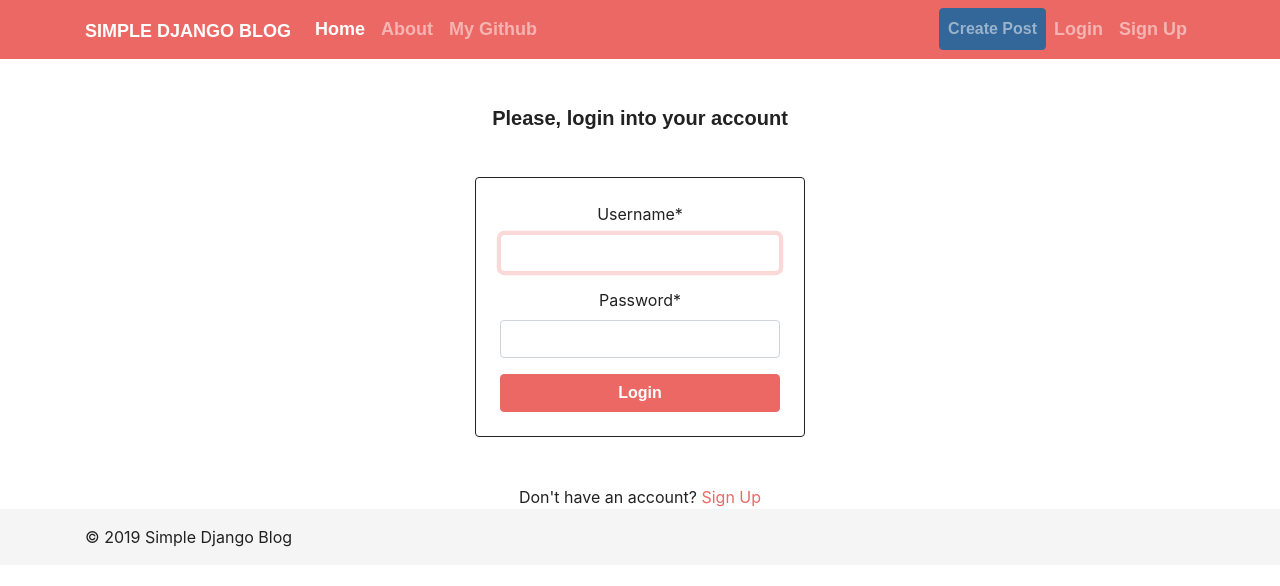
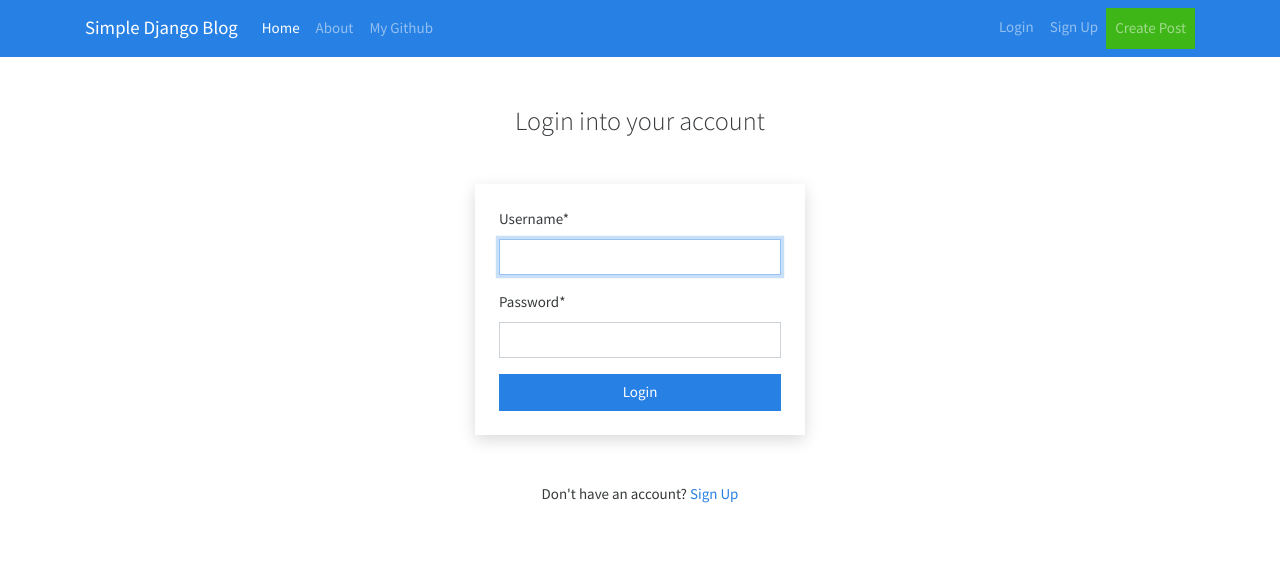
Before and after one commit to nawazm92/django-blog, a Django app: page /accounts/login/ in a window 1280 px wide. Shown: the top 586 px of the page. Run offline with Django 3.2, Linux system fonts and the light colour scheme; some libraries are stand-ins or nearby versions; some web fonts are replaced.

Commit message:
cleanup + UI changes

```diff
--- a/templates/layout.html
+++ b/templates/layout.html
@@ -7,15 +7,10 @@
     <title>Simple Django Blog</title>
 
     <!-- Compiled and minified CSS -->
-    <link rel="stylesheet" href="https://cdnjs.cloudflare.com/ajax/libs/bootswatch/4.3.1/journal/bootstrap.min.css">
+    <link rel="stylesheet" href="https://cdnjs.cloudflare.com/ajax/libs/bootswatch/4.3.1/cosmo/bootstrap.min.css">
 
     <style>
-        hr.liner {
-            border: 0;
-            height: 1px;
-            margin: 1em 0;
-            background-image: linear-gradient(to right, rgba(0, 0, 0, 0), rgba(0, 0, 0, 0.75), rgba(0, 0, 0, 0));
-        }
+        hr.liner{border:0;height:1px;margin:1em 0;background-image:linear-gradient(to right,rgba(0,0,0,0),rgba(0,0,0,.75),rgba(0,0,0,0))}
     </style>
 </head>
 <body>
@@ -40,11 +35,9 @@
                 </ul>
 
                 <ul class="navbar-nav">
-                    <li class="nav-item float-right"><a href="/posts/create" class="btn btn-info nav-link">Create Post</a></li>
-
                     {% if user.is_authenticated %}
                     <li class="nav-item dropdown float-right">
-                        <a class="nav-link dropdown-toggle" data-toggle="dropdown" href="#" role="button" aria-haspopup="true" aria-expanded="false">{{ user.username }}</a>
+                        <a class="nav-link dropdown-toggle" data-toggle="dropdown" href="#" role="button" aria-haspopup="true" aria-expanded="false"><strong>Hello, {{ user.username.capitalize }}!</strong></a>
                         <div class="dropdown-menu" x-placement="bottom-start" style="position: absolute; transform: translate3d(0px, 40px, 0px); top: 0px; left: 0px; will-change: transform;">
                             <a class="dropdown-item" href="javascript:;">Profile</a>
                             <div class="dropdown-divider"></div>
@@ -55,6 +48,7 @@
                     <li class="nav-item float-right"><a href="/accounts/login" class="nav-link">Login</a></li>
                     <li class="nav-item float-right"><a href="/signup" class="nav-link">Sign Up</a></li>
                     {% endif %}
+                    <li class="nav-item float-right"><a href="/posts/create" class="btn btn-success nav-link">Create Post</a></li>
                    </ul>
             </div>
         </div>
@@ -63,11 +57,6 @@
         {% block content %}{% endblock %}
     </div>
 
-    <footer class="footer mt-auto py-3" style="background-color: #f5f5f5;">
-        <div class="container">
-        &copy; {% now "Y" %} Simple Django Blog
-        </div>
-    </footer>
     <!-- Compiled and minified JavaScript -->
     <script src="https://cdnjs.cloudflare.com/ajax/libs/jquery/3.3.1/jquery.min.js"></script>
     <script src="https://cdnjs.cloudflare.com/ajax/libs/twitter-bootstrap/4.3.1/js/bootstrap.min.js"></script>
--- a/templates/posts/index.html
+++ b/templates/posts/index.html
@@ -5,7 +5,7 @@
         <a href="/posts/{{post.id}}"><h4>{{ post.title }}</h4></a>
         <small><i>Written By: John Doe, {{post.created_at|date:"d M Y" }}</i></small>
         <p>{{ post.body|slice:"0:200" }}...</p>
-        <a href="/posts/{{post.id}}" class="btn btn-link">Read More</a>
+        <a href="/posts/{{post.id}}" class="btn btn-info">Read More...</a>
         <hr class="liner"/>
     {% endfor %}
 
--- a/templates/registration/login.html
+++ b/templates/registration/login.html
@@ -3,17 +3,13 @@
 
 {% block content%}
 <center>
-    <h5 class="indigo-text">Please, login into your account</h5>
-    <div class="section"></div>
+    <h3>Login into your account</h3>
 
-    <div class="container">
-        <form method="post" class="form form-signin m-5 p-4" style="  width: 100%; max-width: 330px;border: 1px solid; border-radius: 4px;">
-            {% csrf_token %}
-            {{ form|crispy }}
-            <button type="submit" class="btn btn-primary btn-block">Login</button>
-        </form>
-    </div>
-    Don't have an account? <a href="/signup">Sign Up</a>
+    <form method="post" class="form form-signin m-5 p-4 text-left" style="max-width: 330px; box-shadow: 0 5px 15px rgba(0,0,0,.15);">
+        {% csrf_token %}
+        {{ form|crispy }}
+        <button type="submit" class="btn btn-primary btn-block">Login</button>
+    </form>
+    <div class="mb-5">Don't have an account? <a href="/signup">Sign Up</a></div>
 </center>
-<div class="section"></div>
 {% endblock %}
--- a/templates/registration/signup.html
+++ b/templates/registration/signup.html
@@ -3,7 +3,9 @@
 
 {% block content%}
 <center>
-    <form method="post" class="form form-signin m-5 p-4" style="  width: 100%; max-width: 480px;border: 1px solid; border-radius: 4px;">
+    <h3>Create an account</h3>
+
+    <form method="post" class="form form-signup m-5 p-4 text-left" style="max-width: 480px;box-shadow: 0 5px 15px rgba(0,0,0,.15)">
         {% csrf_token %}
         {{ form|crispy }}
 
@@ -11,5 +13,7 @@
 
         <button type="submit" class="btn btn-primary btn-block">Sign up</button>
     </form>
+
+    Already have an account? <a href="{% url 'login' %}">Login</a>
 </center>
 {% endblock %}
```
Also changed, not shown: templates/posts/details.html (+5 -3 lines), README.md.
